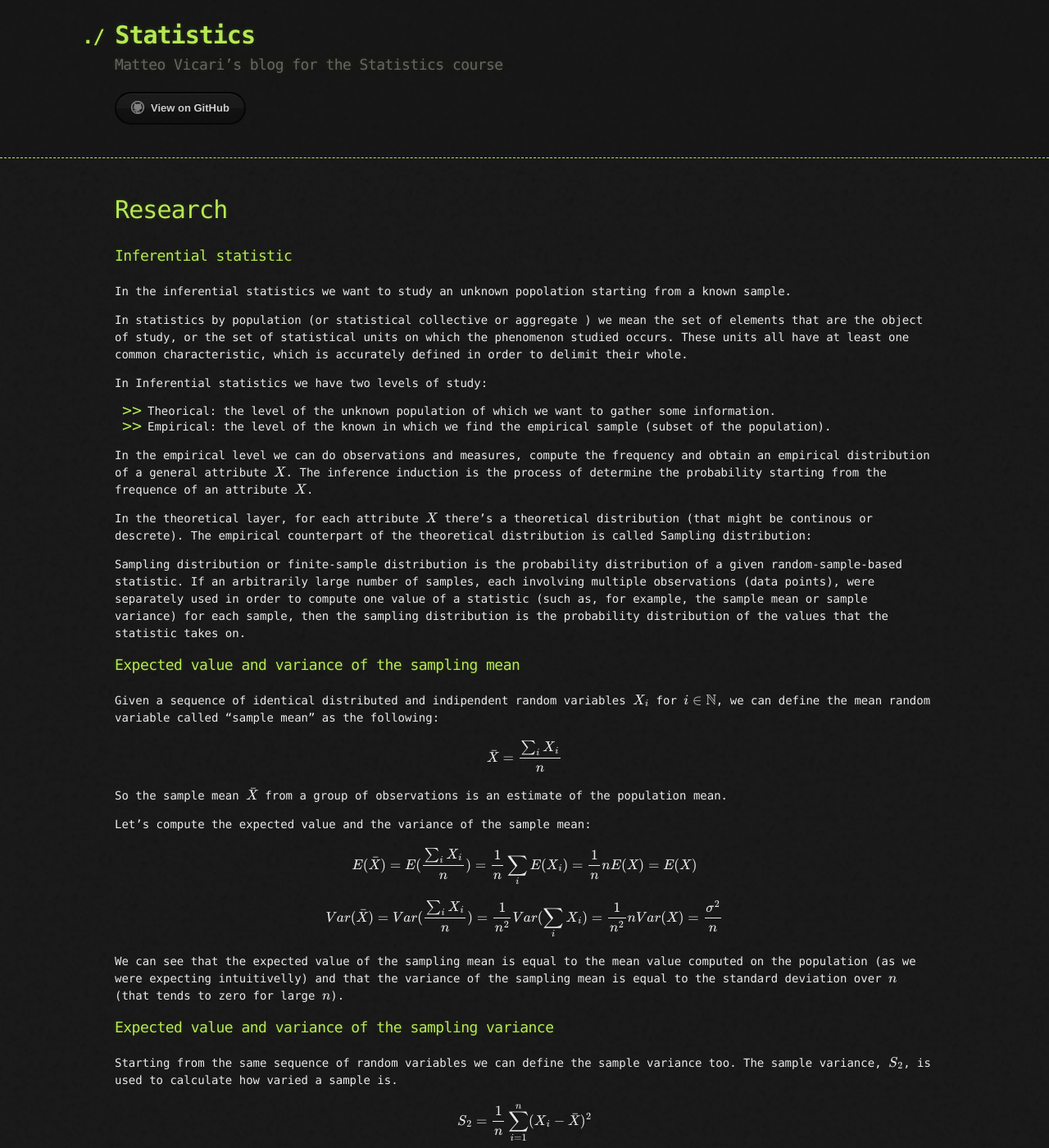
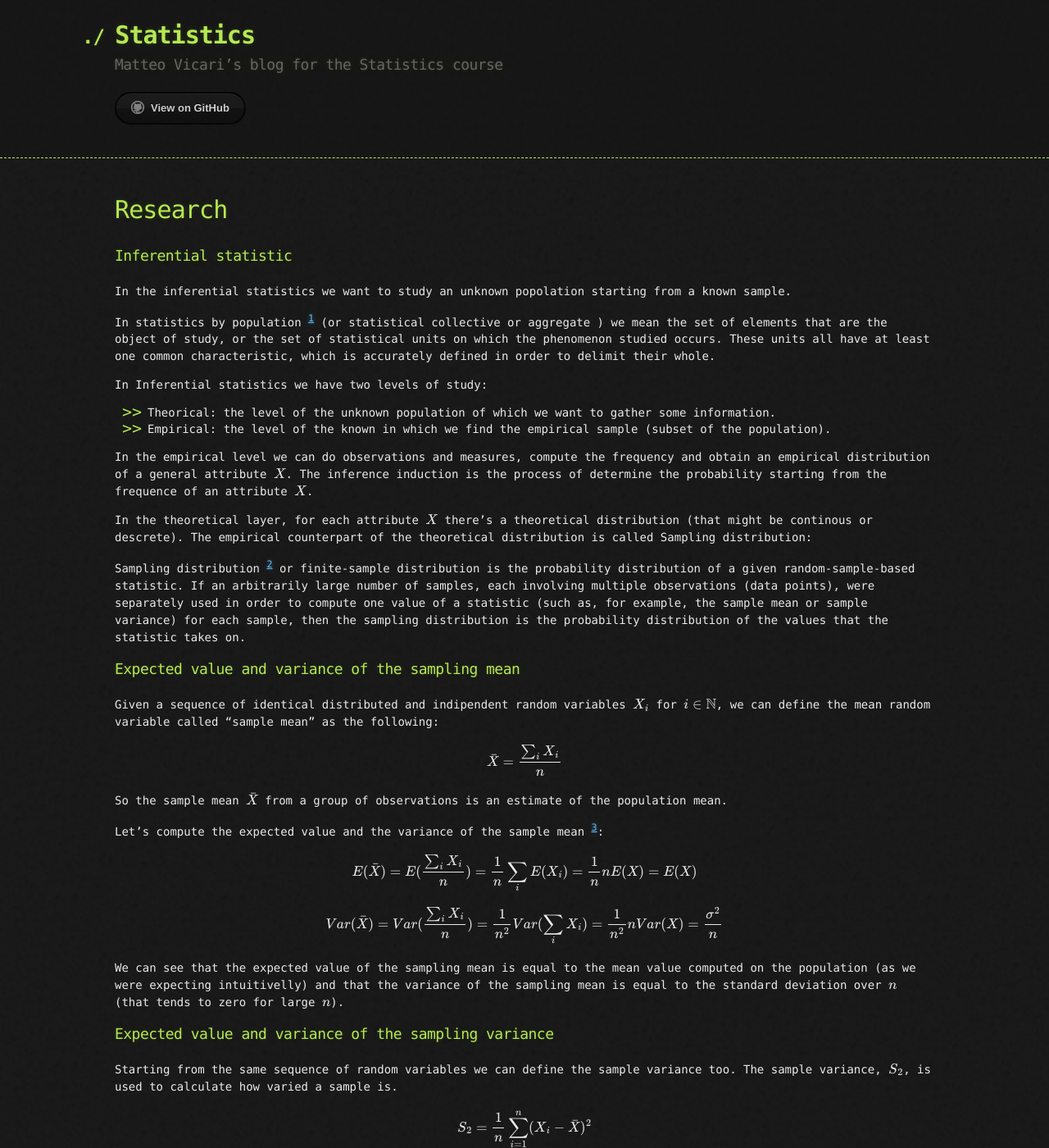
Before and after one commit to Videars/Statistics, a Jekyll site: the page built from Week6/Research.md, in a window 1280 px wide and 1400 px high. Shown: the whole window at 82% size. Built offline with Jekyll 4.4.1, drawn with Linux system fonts in a browser that asks for light colours; our own code applies the rules of GitHub Pages for plain Markdown files; formulas are drawn with MathJax 3; some of the changed text lies outside the part shown.

Commit message:
Update Research.md

```diff
--- a/Week6/Research.md
+++ b/Week6/Research.md
@@ -13,7 +13,7 @@
 ### Inferential statistic
 In the inferential statistics we want to study an unknown popolation starting from a known sample.
 
-In statistics by population (or statistical collective or aggregate ) we mean the set of elements that are the object of study, or the set of statistical units on which the phenomenon studied occurs. These units all have at least one common characteristic, which is accurately defined in order to delimit their whole.
+In statistics by population [^1] (or statistical collective or aggregate ) we mean the set of elements that are the object of study, or the set of statistical units on which the phenomenon studied occurs. These units all have at least one common characteristic, which is accurately defined in order to delimit their whole.
 
 In Inferential statistics we have two levels of study:
 
@@ -25,7 +25,7 @@
 
 In the theoretical layer, for each attribute $X$ there's a theoretical distribution (that might be continous or descrete). The empirical counterpart of the theoretical distribution is called Sampling distribution:
 
-Sampling distribution or finite-sample distribution is the probability distribution of a given random-sample-based statistic. If an arbitrarily large number of samples, each involving multiple observations (data points), were separately used in order to compute one value of a statistic (such as, for example, the sample mean or sample variance) for each sample, then the sampling distribution is the probability distribution of the values that the statistic takes on.
+Sampling distribution [^2] or finite-sample distribution is the probability distribution of a given random-sample-based statistic. If an arbitrarily large number of samples, each involving multiple observations (data points), were separately used in order to compute one value of a statistic (such as, for example, the sample mean or sample variance) for each sample, then the sampling distribution is the probability distribution of the values that the statistic takes on.
 
 ### Expected value and variance of the sampling mean
 
@@ -37,7 +37,7 @@
 
 So the sample mean $\bar{X}$ from a group of observations is an estimate of the population mean.
 
-Let's compute the expected value and the variance of the sample mean:
+Let's compute the expected value and the variance of the sample mean [^3]:
 
 $$
 E(\bar{X})=E(\frac{\sum_iX_i}{n})=\frac{1}{n}\sum_iE(X_i)=\frac{1}{n}nE(X)=E(X)
@@ -68,3 +68,10 @@
 $$
 
 where $\mu_4=E((X-\bar{X})^4)$ is the fourth central moment of $X$.
+
+
+[^1]: https://en.wikipedia.org/wiki/Statistical_population
+[^2]: https://en.wikipedia.org/wiki/Sampling_distribution
+[^3]: http://www.stat.yale.edu/Courses/1997-98/101/sampmn.htm
+[^4]: https://en.wikipedia.org/wiki/Variance
+[^5]: https://math.stackexchange.com/questions/72975/variance-of-sample-variance
```
Also changed, not shown: other parts of Week6/Research.md (+1 -1 lines).
